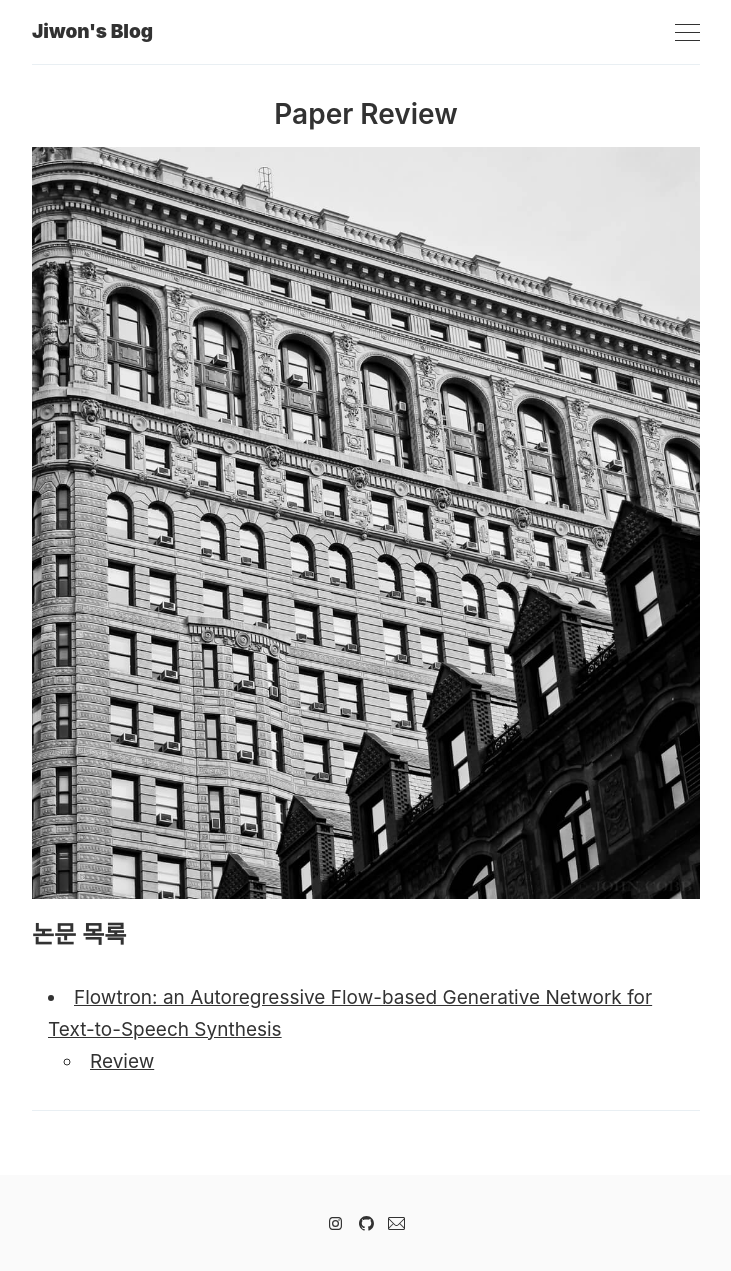
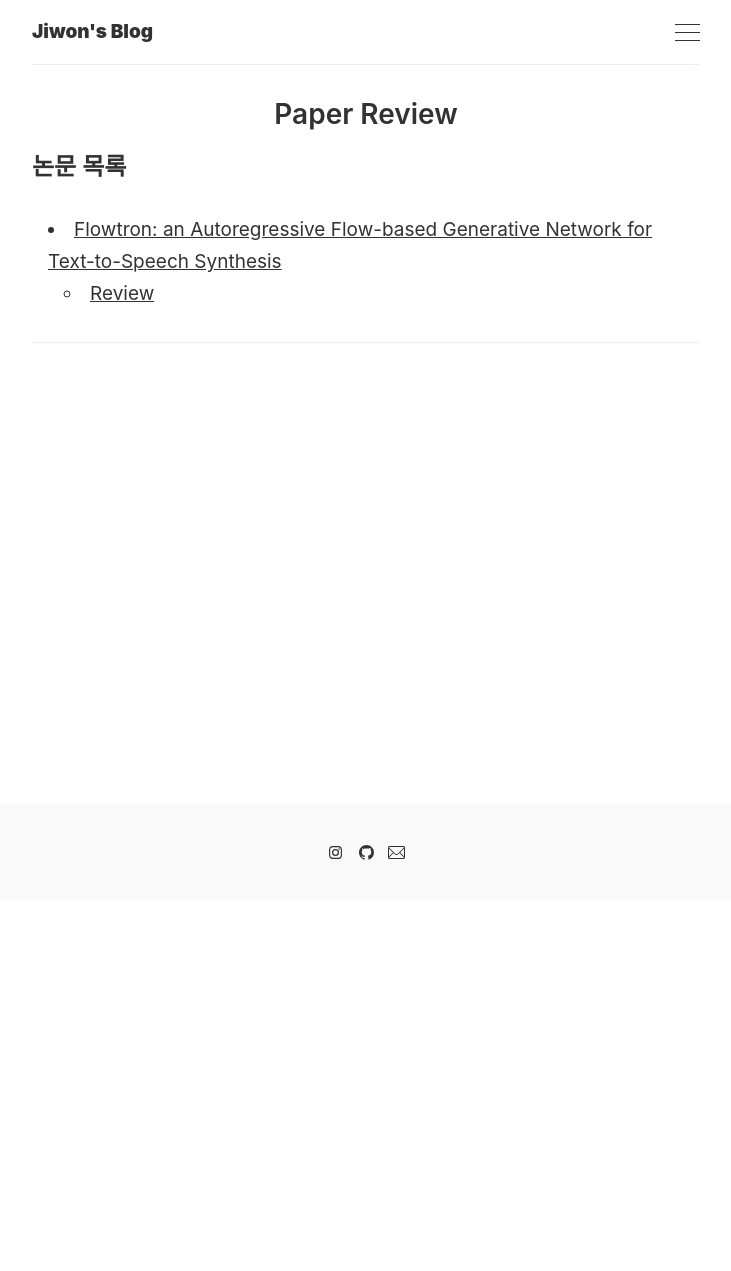
Before and after one commit to inha-informatics/geongswon.github.io, a Jekyll site: the page built from _pages/paper review.md, in a window 1280 px wide. Shown: the whole page, without its empty margins (274-1005 px from the left). Built offline with Jekyll 4.4.1, drawn with Linux system fonts in a browser that asks for light colours; after the commit the page ends 900 px from its top, so only the background shows below that.

Commit message:
Update paper review.md

```diff
--- a/_pages/paper review.md
+++ b/_pages/paper review.md
@@ -1,7 +1,6 @@
 ---
 layout: page
 title: Paper Review
-image: '/images/pages/styleguide.jpg'
 ---
 
 ### 논문 목록
```
